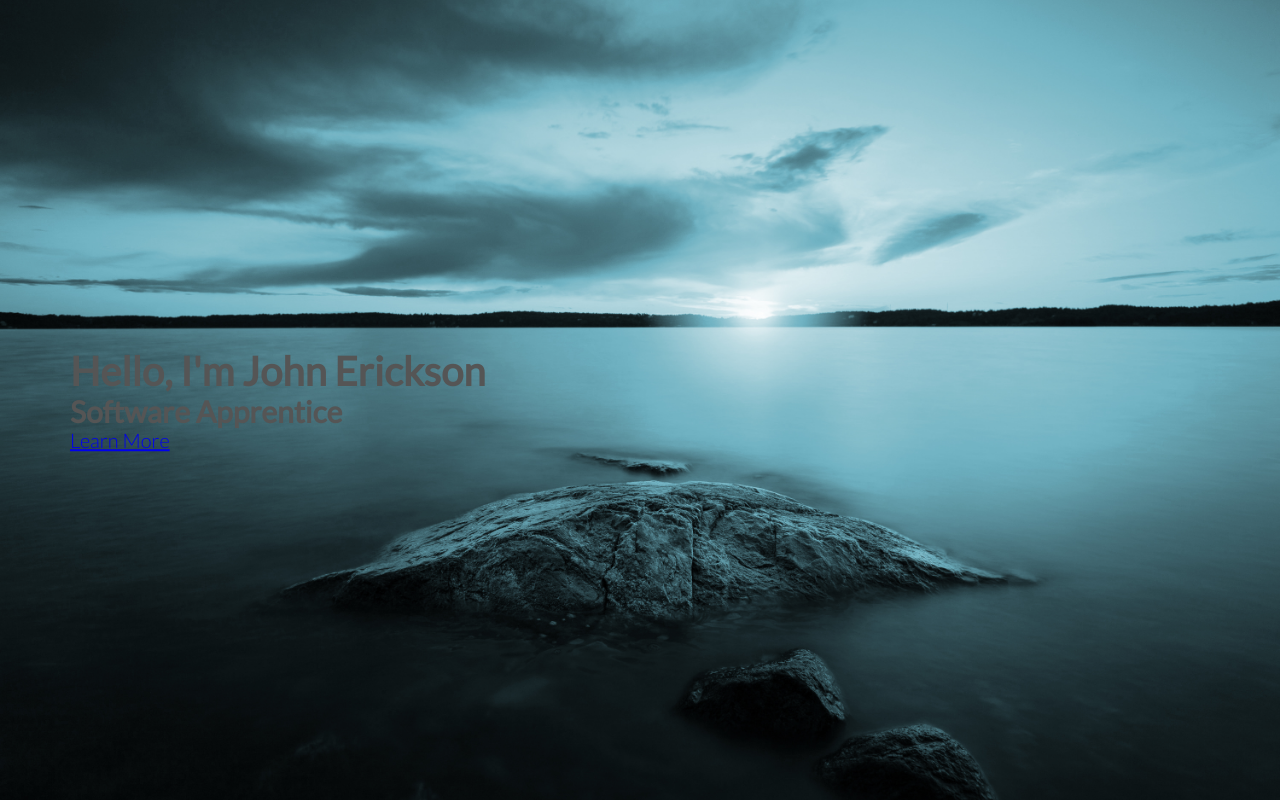
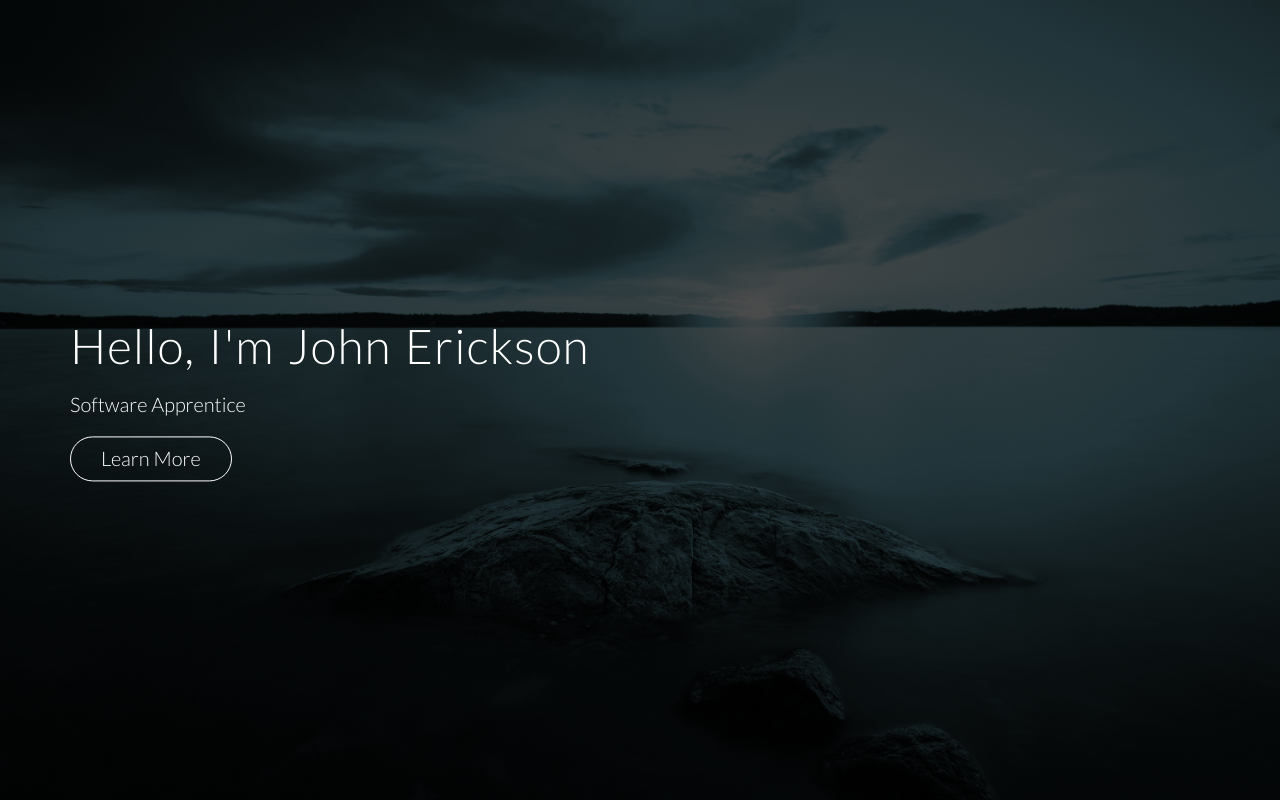
Before and after one commit to HeresJohnny5/portfolio, a PHP site: page / in a window 1280 px wide. Run offline with PHP 8.4, Linux system fonts and the light colour scheme.

Commit message:
Added header content including HTML and CSS. Added button to learn more

```diff
--- a/index.html
+++ b/index.html
@@ -12,8 +12,8 @@
 	<header>
 		<div class="hero-text-box">
 			<h1>Hello, I'm John Erickson</h1>
-			<h2>Software Apprentice</h2>
-			<a href="#">Learn More</a>
+			<p>Software Apprentice</p>
+			<a class="btn btn-full" href="#">Learn More</a>
 		</div>
 	</header>
 
--- a/resources/css/style.css
+++ b/resources/css/style.css
@@ -6,6 +6,7 @@
 	margin: 0;
 	padding: 0;
 	box-sizing: border-box;
+	/* The box-sizing propery is used to tell the browser what the sizing properties (width and height) should include; border-box includes content, padding, and border, but not the margin */
 }
 
 html {
@@ -15,6 +16,7 @@ html {
 	font-weight: 300;
 	font-size: 20px;
 	text-rendering: optimizeLegibility;
+	/* The text-rendering property provides information to the rendering engine about what to optimize for when rendering text; optimizeLegibility emphasizes legibility over rendering speed */
 }
 
 .row {
@@ -24,6 +26,18 @@ html {
 
 h1 {
 	margin: 0;
+	margin-bottom: 20px;
+	color: #fff;
+	font-size: 240%;
+	/* The font-size is dependent on the html parent element; 200% of 20px will be 40px */
+	font-weight: 300;
+	letter-spacing: 1px;
+	word-spacing: 3px;
+}
+
+p {
+	color: #fff;
+	margin-bottom: 20px;
 }
 
 /********************/
@@ -31,7 +45,7 @@ h1 {
 /********************/
 
 header {
-	background-image: url(/resources/css/background_images/hero_sunset1.jpg);
+	background-image: linear-gradient(rgba(0, 0, 0, 0.7), rgba(0, 0, 0, 0.7)), url(/resources/css/background_images/hero_sunset1.jpg);
 	background-size: cover;
 	background-position: center;
 	height: 100vh;
@@ -44,3 +58,24 @@ header {
 	left: 50%;
 	transform: translate(-50%, -50%);
 }
+
+/********************/
+/* BUTTON CSS */
+/********************/
+
+.btn:link,
+.btn:visited {
+	display: inline-block;
+	padding: 10px 30px;
+	text-decoration: none;
+	color: #fff;
+	border: 1px solid #fff;
+	border-radius: 200px;
+	transition: background-color 0.2s, border 0.2s, color 0.2s;
+}
+
+.btn:hover,
+.bnt:active {
+	background-color: #6fb2c2;
+	border: 1px solid rgba(255, 255, 255, 0);
+}
```
